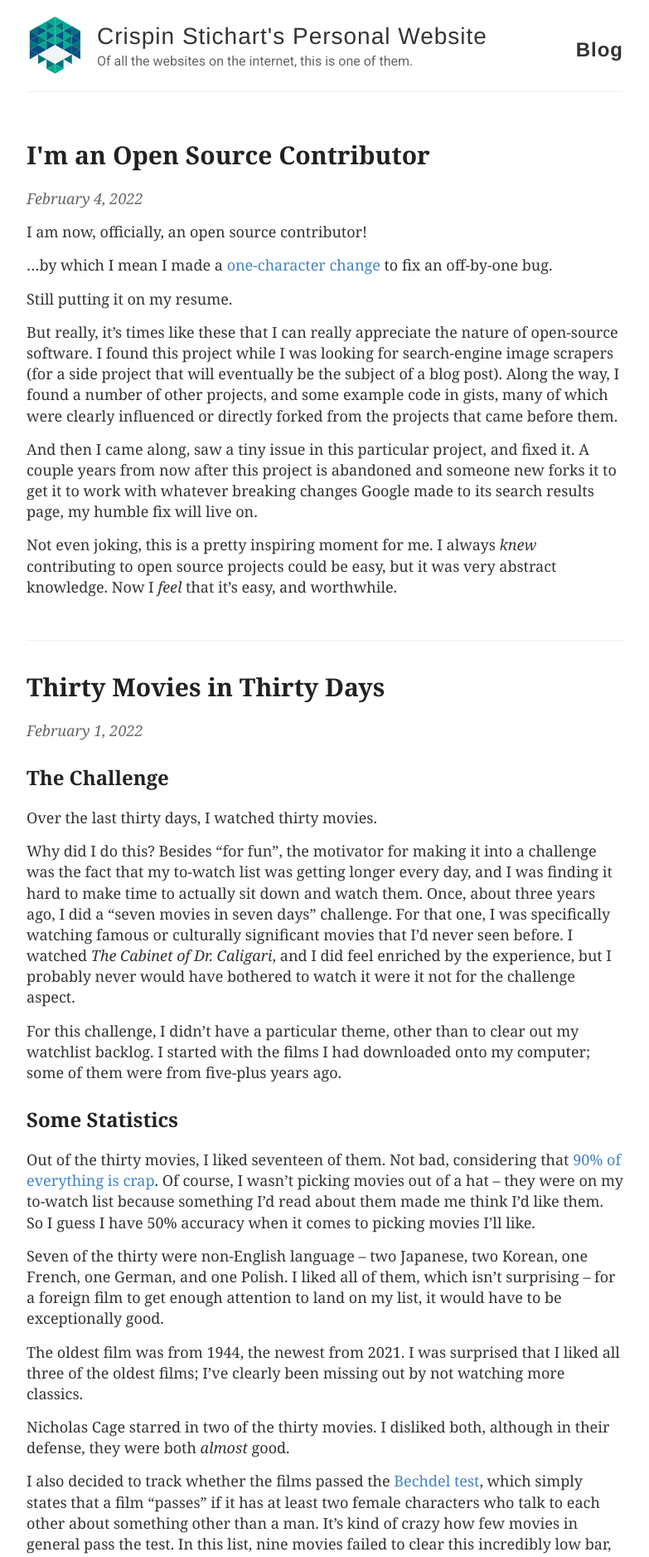
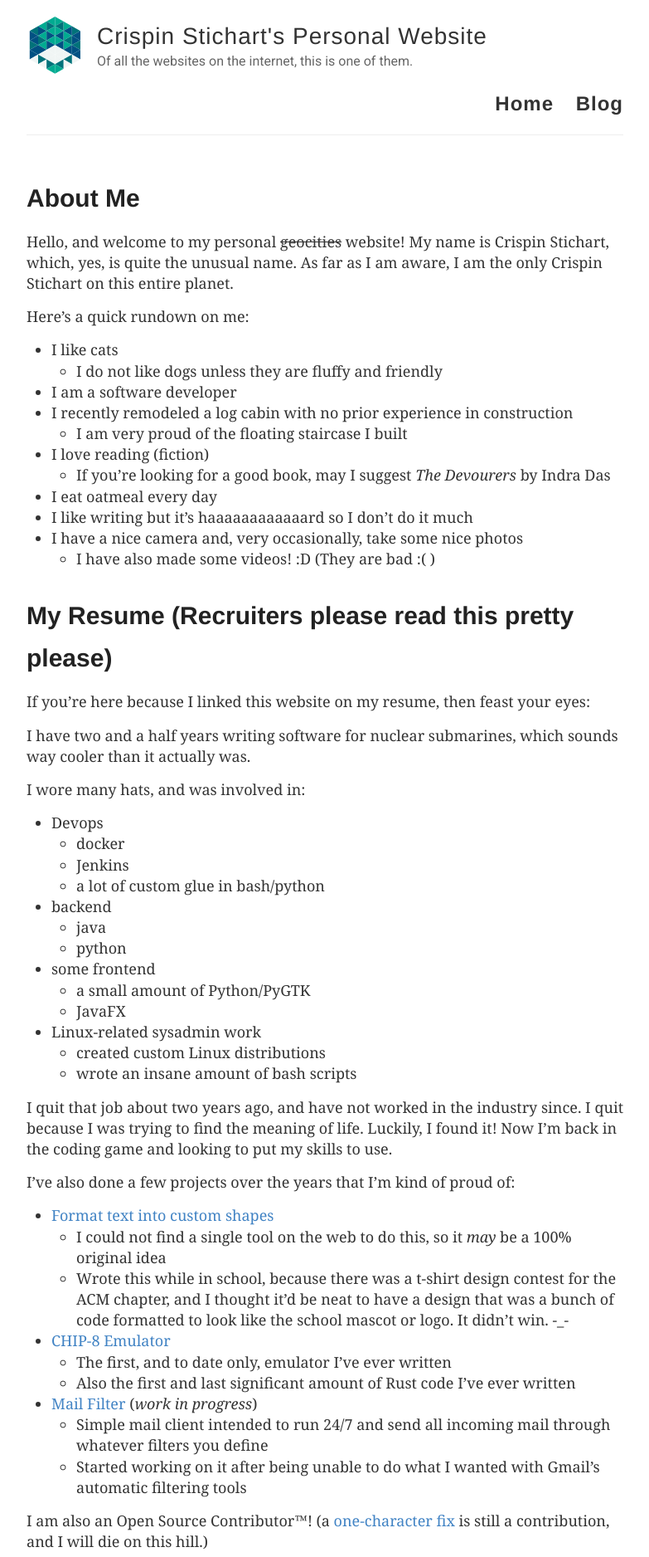
Before and after one commit to CrispinStichart/CrispinStichart.github.io, a Jekyll site: the page built from index.md, in a window 1280 px wide. Shown: the top 1876 px of the page at 83% size, without its empty margins (248-1031 px from the left). Built offline with Jekyll 4.4.1, drawn with Linux system fonts in a browser that asks for light colours; emoji names are drawn with the system emoji font; a script that is not in the unit is left out; our own code applies the rules of GitHub Pages for plain Markdown files; some of the changed text lies outside the part shown.

Commit message:
New landing page

```diff
--- a/_layouts/default.html
+++ b/_layouts/default.html
@@ -36,8 +36,8 @@
         </div>
 
         <nav>
-          <a href="{{ site.baseurl }}/">Blog</a>
-          <!-- <a href="{{ site.baseurl }}/about">About</a> -->
+          <a href="{{ site.baseurl }}/index">Home</a>
+          <a href="{{ site.baseurl }}/blog">Blog</a>
         </nav>
       </header>
     </div>
--- /dev/null
+++ b/index.md
@@ -0,0 +1,85 @@
+---
+layout: default
+---
+
+# About Me
+
+Hello, and welcome to my personal ~~geocities~~ website! My name is Crispin Stichart, which, yes, is quite the unusual name. As far as I am aware, I am the only Crispin Stichart on this entire planet.
+
+Here's a quick rundown on me:
+
+* I like cats
+  * I do not like dogs unless they are fluffy and friendly
+* I am a software developer
+* I recently remodeled a log cabin with no prior experience in construction
+  * I am very proud of the floating staircase I built
+* I love reading (fiction)
+  * If you're looking for a good book, may I suggest *The Devourers* by Indra Das
+* I eat oatmeal every day
+* I like writing but it's haaaaaaaaaaaard so I don't do it much
+* I have a nice camera and, very occasionally, take some nice photos
+  * I have also made some videos! :D (They are bad :( )
+
+# My Resume (Recruiters please read this pretty please)
+
+If you're here because I linked this website on my resume, then feast your eyes:
+
+I have two and a half years writing software for nuclear submarines, which sounds way cooler than it actually was.
+
+I wore many hats, and was involved in:
+
+* Devops
+  * docker
+  * Jenkins
+  * a lot of custom glue in bash/python
+* backend
+  * java
+  * python
+* some frontend
+  * a small amount of Python/PyGTK
+  * JavaFX
+* Linux-related sysadmin work
+  * created custom Linux distributions
+  * wrote an insane amount of bash scripts
+
+I quit that job about two years ago, and have not worked in the industry since. I quit because I was trying to find the meaning of life. Luckily, I found it! Now I'm back in the coding game and looking to put my skills to use.
+
+I've also done a few projects over the years that I'm kind of proud of:
+
+* [Format text into custom shapes](https://kingcritter.github.io/TextFormatterJavascript/index.html)
+  * I could not find a single tool on the web to do this, so it *may* be a 100% original idea
+  * Wrote this while in school, because there was a t-shirt design contest for the ACM chapter, and I thought it'd be neat to have a design that was a bunch of code formatted to look like the school mascot or logo. It didn't win. -_-
+* [CHIP-8 Emulator](https://github.com/kingcritter/chip8_interpreter)
+  * The first, and to date only, emulator I've ever written
+  * Also the first and last significant amount of Rust code I've ever written
+* [Mail Filter](https://github.com/CrispinStichart/imap_client) (*work in progress*)
+  *  Simple mail client intended to run 24/7 and send all incoming mail through whatever filters you define
+  *  Started working on it after being unable to do what I wanted with Gmail's automatic filtering tools
+
+I am also an Open Source Contributor™! (a [one-character fix](im-an-open-source-contributer/) is still a contribution, and I will die on this hill.)
+
+[onechar]: im-an-open-source-contributer/
+
+Recruiters can stop reading now. :)
+
+# Other Stuff
+
+I take photos sometimes. You can see my full gallery [on Flickr](https://www.flickr.com/photos/93091610@N03/), and here's a few I particularly like. As you can see, I don't have a particular style or niche.
+
+<div class="gallery">
+<a data-flickr-embed="true" href="https://www.flickr.com/photos/93091610@N03/31493156474/in/dateposted/" title="The Ocean"><img src="https://live.staticflickr.com/489/31493156474_8363d76ec8_w.jpg" width="400" height="267" alt="The Ocean"></a><script async src="//embedr.flickr.com/assets/client-code.js" charset="utf-8"></script>
+<a data-flickr-embed="true" href="https://www.flickr.com/photos/93091610@N03/51771927724/in/dateposted/" title="P1011314"><img src="https://live.staticflickr.com/65535/51771927724_1be3120152_w.jpg" width="400" height="300" alt="P1011314"></a><script async src="//embedr.flickr.com/assets/client-code.js" charset="utf-8"></script>
+<a data-flickr-embed="true" href="https://www.flickr.com/photos/93091610@N03/31289948335/in/dateposted/" title="Lines"><img src="https://live.staticflickr.com/5735/31289948335_1f4671a6fe_w.jpg" width="400" height="267" alt="Lines"></a><script async src="//embedr.flickr.com/assets/client-code.js" charset="utf-8"></script>
+<a data-flickr-embed="true" href="https://www.flickr.com/photos/93091610@N03/29935999361/in/dateposted/" title="Ferns in Moss"><img src="https://live.staticflickr.com/8508/29935999361_53049d1dd5_w.jpg" width="400" height="267" alt="Ferns in Moss"></a><script async src="//embedr.flickr.com/assets/client-code.js" charset="utf-8"></script>
+
+<a data-flickr-embed="true" href="https://www.flickr.com/photos/93091610@N03/15324436107/in/dateposted/" title="IMG_9690"><img src="https://live.staticflickr.com/5601/15324436107_98a9f3438b_w.jpg" width="400" height="267" alt="IMG_9690"></a><script async src="//embedr.flickr.com/assets/client-code.js" charset="utf-8"></script>
+<a data-flickr-embed="true" href="https://www.flickr.com/photos/93091610@N03/15174062337/in/dateposted/" title="&quot;I have to clean *this!?*&quot;"><img src="https://live.staticflickr.com/3852/15174062337_d739921589_w.jpg" width="400" height="267" alt="&quot;I have to clean *this!?*&quot;"></a><script async src="//embedr.flickr.com/assets/client-code.js" charset="utf-8"></script>
+<a data-flickr-embed="true" href="https://www.flickr.com/photos/93091610@N03/21361145174/in/dateposted/" title="Sparks"><img src="https://live.staticflickr.com/5785/21361145174_5b17213a66_w.jpg" width="267" height="400" alt="Sparks"></a><script async src="//embedr.flickr.com/assets/client-code.js" charset="utf-8"></script>
+<a data-flickr-embed="true" href="https://www.flickr.com/photos/93091610@N03/21983907265/in/dateposted/" title="Flower"><img src="https://live.staticflickr.com/563/21983907265_e7fd3d533c_w.jpg" width="267" height="400" alt="Flower"></a><script async src="//embedr.flickr.com/assets/client-code.js" charset="utf-8"></script>
+</div>
+
+# Blog
+
+Yeah, I have a blog. You probably saw the link up top. Reading a person's blog is the closest you'll ever get to reading their mind, so if you've ever wanted psychic powers I guess you gotta go click that link.
+
+<!-- I also have made some videos. Some are cringe  -->
--- a/style.scss
+++ b/style.scss
@@ -242,6 +242,27 @@ nav {
 // .main
 //
 
+.gallery {
+  display: grid;
+  grid-template-columns: repeat(2, 1fr);
+  // grid-template-rows: repeat(8, 5vw);
+  grid-gap: 15px;
+}
+
+.gallery img {
+  width: 100%;
+  height: 100%;
+  object-fit: cover;
+  height: auto;
+}
+
+.posts > .post-stub {
+  padding-bottom: 1em;
+}
+
+.posts > .post-stub > .date {
+  font-style: normal;
+}
 .posts > .post {
   padding-bottom: 2em;
   border-bottom: 1px solid $lightGray;
```
Also changed, not shown: blog.html (added, +15 -0 lines), blog_posts_unrolled.html (renamed from index.html).
